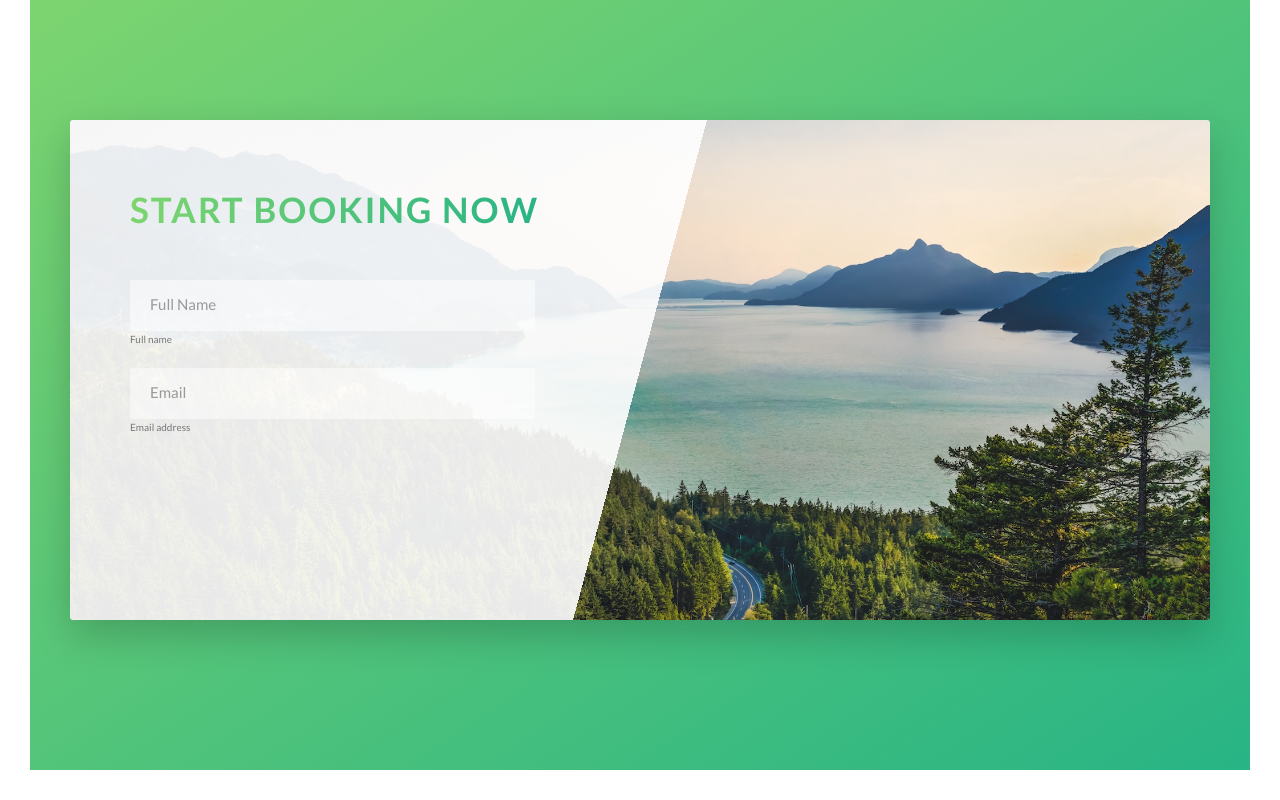
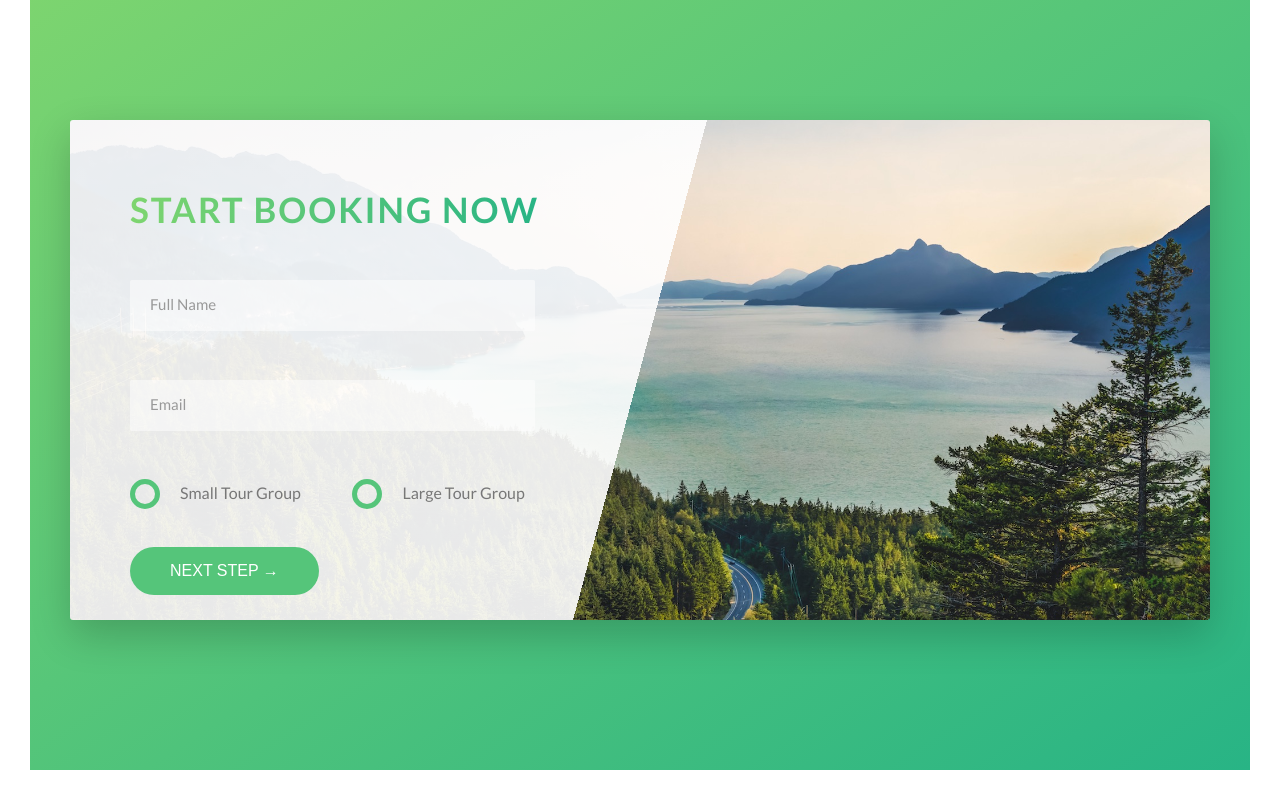
Before and after one commit to BradFabian/natour, a website: page index.html in a window 1280 px wide. Shown: the part 4490-5290 px from the top of the page. Drawn offline with Linux system fonts and the light colour scheme.

Commit message:
styled forms

```diff
--- a/index.html
+++ b/index.html
@@ -305,14 +305,32 @@
                 </div>
                 <div class="form__group">
                   <input type="text" class='form__input' placeholder='Full Name' id='name' required>
-                  <label for="name" class='form_label' >Full name</label>
+                  <label for="name" class='form__label' >Full name</label>
                 </div>
 
                 <div class="form__group">
                   <input type="email" class='form__input' placeholder='Email' id='email' required>
-                  <label for="email" class='form_label' >Email address</label>
+                  <label for="email" class='form__label' >Email address</label>
                 </div>
 
+                <div class="form__group u-margin-bottom-medium">
+                  <div class="form__radio-group">
+                    <input type="radio" id="small" class="form__radio-input" name="size">
+                    <label for="small" class="form__radio-label">
+                      <span class="form__radio-button"></span>
+                      Small Tour Group</label>
+                  </div>
+
+                  <div class="form__radio-group">
+                    <input type="radio" id="large" class="form__radio-input" name="size">
+                    <label for="large" class="form__radio-label">
+                      <span class="form__radio-button"></span>
+                      Large Tour Group</label>
+                  </div>
+                </div>
+                <div class="form__group">
+                  <button class="btn btn--green"> Next Step &rarr;</button>
+                </div>
               </form>
             </div>
           </div>
--- a/sass/base/_utilities.scss
+++ b/sass/base/_utilities.scss
@@ -1,19 +1,19 @@
 .u-center-text {
-  text-align: center;
+  text-align: center !important;
 }
 
 .u-margin-bottom-big {
-  margin-bottom: 8rem;
+  margin-bottom: 8rem !important;
 }
 
 .u-margin-bottom-medium {
-  margin-bottom: 4rem;
+  margin-bottom: 4rem !important;
 }
 
 .u-margin-bottom-small {
-  margin-bottom: 1.5rem;
+  margin-bottom: 1.5rem !important;
 }
 
 .u-margin-top-big {
-  margin-top: 8rem;
+  margin-top: 8rem !important;
 }
--- a/sass/components/_button.scss
+++ b/sass/components/_button.scss
@@ -1,4 +1,5 @@
 .btn {
+  &,
   &:link,
   &:visited {
     text-transform: uppercase;
@@ -9,6 +10,8 @@
     transition: all 0.2s;
     position: relative;
     font-size: $default-font-size;
+    border: none;
+    cursor: pointer;
   }
 
   &:hover {
@@ -19,7 +22,9 @@
       opacity: 0;
     }
   }
-  &:active {
+  &:active,
+  &:focus {
+    outline: none;
     transform: translateY(-1px);
     box-shadow: 0 0.5rem 1rem rgba($color-black, 0.2);
   }
--- a/sass/components/_form.scss
+++ b/sass/components/_form.scss
@@ -5,6 +5,7 @@
   &__input {
     font-size: 1.5rem;
     font-family: inherit;
+    color: inherit;
     padding: 1.5rem 2rem;
     border-radius: 2px;
     background-color: rgba($color-white, 0.5);
@@ -12,9 +13,14 @@
     border-bottom: 3px solid transparent;
     width: 90%;
     display: block;
+    transition: all 0.3s;
 
     &::-webkit-input-placeholder {
       color: $color-grey-dark-2;
+    }
+
+    &:focus:invalid {
+      border-bottom: 3px solid $color-secondary-dark;
     }
   }
 
@@ -25,5 +31,62 @@
   }
 
   &__label {
+    font-size: 1.2rem;
+    font-weight: 700;
+    margin-left: 2rem;
+    margin-top: 0.7em;
+    display: block;
+    transition: all 0.3s;
+  }
+
+  &__input:placeholder-shown + &__label {
+    opacity: 0;
+    visibility: hidden;
+    transform: translateY(-4rem);
+  }
+
+  &__radio-group {
+    width: 49%;
+    display: inline-block;
+  }
+
+  &__radio-input {
+    display: none;
+  }
+  &__radio-label {
+    font-size: $default-font-size;
+    cursor: pointer;
+    position: relative;
+    padding-left: 5rem;
+  }
+
+  &__radio-button {
+    height: 3rem;
+    width: 3rem;
+    border: 5px solid $color-primary;
+    border-radius: 50%;
+    display: inline-block;
+    position: absolute;
+    top: -0.4rem;
+    left: 0;
+
+    &::after {
+      content: "";
+      display: block;
+      height: 1.3rem;
+      width: 1.3rem;
+      border-radius: 50%;
+      position: absolute;
+      top: 50%;
+      left: 50%;
+      transform: translate(-50%, -50%);
+      background-color: $color-primary;
+      opacity: 0;
+      transition: opacity 0.2s;
+    }
+  }
+
+  &__radio-input:checked + &__radio-label &__radio-button::after {
+    opacity: 1;
   }
 }
```
Also changed, not shown: css/style.css.
